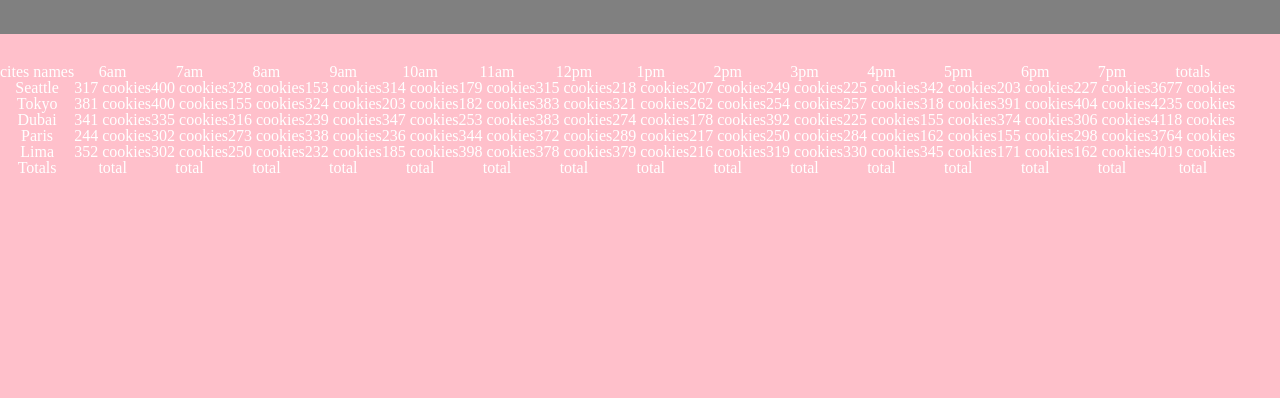
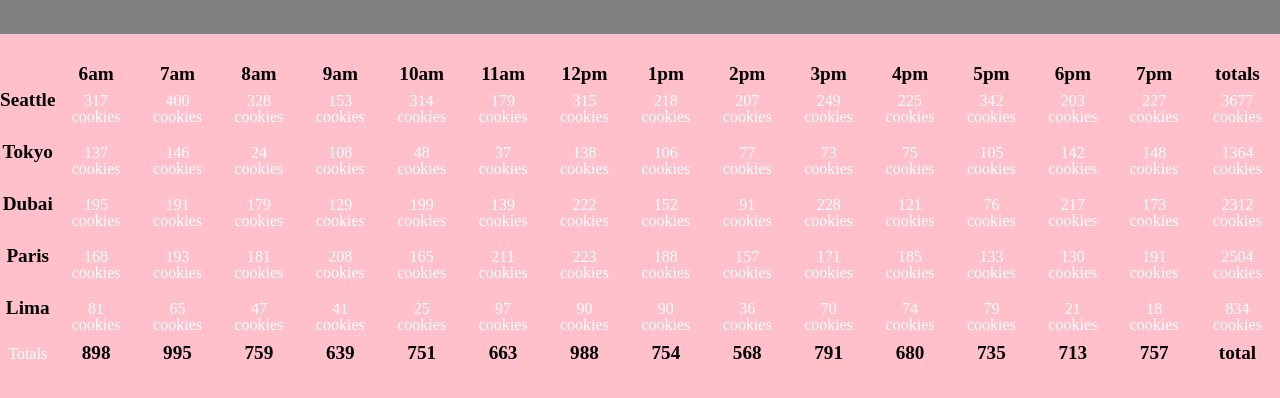
Before and after one commit to ashrf288/cookie-stand, a plain HTML site: page sales.html in a window 1280 px wide. Shown: the part 66-464 px from the top of the page. Drawn offline with Linux system fonts and the light colour scheme.

Commit message:
totalPerHour

```diff
--- a/css/style.css
+++ b/css/style.css
@@ -39,9 +39,6 @@
 
 }
 
-li{
-    font-size: 20px;
-}
 
 p{
     color:black;
@@ -54,3 +51,15 @@
     height: 30px;
     color: gray;
 }
+
+
+
+td{
+    padding :10px;
+}
+
+th{
+    font-size: larger;
+    color: black;
+    font-weight: bolder;
+}
--- a/js/app.js
+++ b/js/app.js
@@ -3,109 +3,115 @@
 let mainSection = document.getElementById('mainSection');
 
 
-let table=document.createElement('table');
+let table = document.createElement('table');
 mainSection.appendChild(table);
+
+let workHouers = ['6am', '7am', '8am', '9am', '10am', '11am', '12pm',
+    '1pm', '2pm', '3pm', '4pm', '5pm', '6pm', '7pm'];
 
 
 
 
-
-
-
-
-let workHouers= ['6am', '7am', '8am', '9am', '10am', '11am', '12pm',
- '1pm', '2pm', '3pm', '4pm', '5pm', '6pm', '7pm'];
-
-function City(name,minCustomers,maxCustomers){
-    this.cityName=name;
-    this.minCustomers=23;
-    this.maxCustomers=65;
-    this.average= 6.3,
-    this. cookiesPerHourList=[];
-    this.total=0;
-    this.totalPerCity=0;
-}
 // table header
-function hoursHeader(){
-    let workingHours=document.createElement('th');
+function hoursHeader() {
+    let workingHours = document.createElement('th');
     table.appendChild(workingHours);
-  workingHours.textContent='cites names';
+    workingHours.textContent = '';
 
 
     for (let i = 0; i < workHouers.length; i++) {
-  let workingHours=document.createElement('th');
+        let workingHours = document.createElement('th');
         table.appendChild(workingHours);
-  workingHours.textContent=workHouers[i];
+        workingHours.textContent = workHouers[i];
     }
- workingHours=document.createElement('th');
+    workingHours = document.createElement('th');
     table.appendChild(workingHours);
-  workingHours.textContent='totals';
+    workingHours.textContent = 'totals';
+}
+///// table footer
+    function footer() {
+
+
+        let totalPerHourArray=[];
+        for (let a=0;a<14;a++){
+            let totalPerHour=0;
+            totalPerHour+=seattle.cookiesPerHourList[a]
+            totalPerHour+=tokyo.cookiesPerHourList[a]
+            totalPerHour+=dubai.cookiesPerHourList[a]
+            totalPerHour+=paris.cookiesPerHourList[a]
+            totalPerHour+=lima.cookiesPerHourList[a]
+            totalPerHourArray.push(totalPerHour);
+            }
+            console.log(totalPerHourArray)
+        let tableFooter = document.createElement('tfoot');
+        table.appendChild(tableFooter)
+        tableFooter.textContent = 'Totals';
+
+        for (let i = 0; i < workHouers.length; i++) {
+            let cityTotals = document.createElement('th');
+            tableFooter.appendChild(cityTotals);
+            cityTotals.textContent = `${totalPerHourArray[i]}`;
+        }
+
+        let cityTotals = document.createElement('th');
+        tableFooter.appendChild(cityTotals);
+        cityTotals.textContent = 'total';
+
+
 
     }
 
 
+///// object start
 
-
-///// table footer
-
-function footer(){
-    let tableFooter=document.createElement('tfoot');
-    table.appendChild(tableFooter)
-    tableFooter.textContent='Totals';
-
-    for (let i = 0; i < workHouers.length; i++) {
-    let cityTotals= document.createElement('td');
-    tableFooter.appendChild(cityTotals);
-    cityTotals.textContent='total';
+function City(name, minCustomers, maxCustomers) {
+    this.cityName = name;
+    this.minCustomers = minCustomers;
+    this.maxCustomers = maxCustomers;
+    this.average = 6.3,
+        this.cookiesPerHourList = [];
+    this.total = 0;
 }
 
-    let cityTotals= document.createElement('td');
-    tableFooter.appendChild(cityTotals);
-    cityTotals.textContent='total';
-}
-
-
-
 //// prototypes
- City.prototype.customersPerHour= function (min, max) {
-    return  Math.random() * (this.maxCustomers - this.minCustomers) + this.minCustomers;
+City.prototype.customersPerHour = function (min, max) {
+    return Math.random() * (this.maxCustomers - this.minCustomers) + this.minCustomers;
 
 }
-City.prototype.cookiesPerHour= function () {
+City.prototype.cookiesPerHour = function () {
     for (let i = 0; i < workHouers.length; i++) {
-        let cookie=Math.floor(this.customersPerHour() * this.average);
+        let cookie = Math.floor(this.customersPerHour() * this.average);
         this.cookiesPerHourList.push(cookie);
-       this.total=this.total+cookie;
+        this.total = this.total + cookie;
     }
     ;
 };
 
 
 
-City.prototype.render= function () {
+City.prototype.render = function () {
     let seattleSection = document.createElement('section');
     mainSection.appendChild(seattleSection);
 
-    let workingHoursRow1= document.createElement('tr');
+    let workingHoursRow1 = document.createElement('tr');
     table.appendChild(workingHoursRow1);
-   let workingHoursData=document.createElement('th');
+    let workingHoursData = document.createElement('th');
     workingHoursData.textContent = ` ${this.cityName}`
     workingHoursRow1.appendChild(workingHoursData);
 
     for (let j = 0; j < this.cookiesPerHourList.length; j++) {
-        let workingHoursData=document.createElement('td');
+        let workingHoursData = document.createElement('td');
         workingHoursData.textContent = ` ${this.cookiesPerHourList[j]} cookies`
         workingHoursRow1.appendChild(workingHoursData);
 
     }
-      workingHoursData=document.createElement('td');
+    workingHoursData = document.createElement('td');
     workingHoursData.textContent = ` ${this.total} cookies`
     workingHoursRow1.appendChild(workingHoursData);
 
 
 
 
-         // total cookies sold in all cites
 
 
 
@@ -115,20 +121,13 @@
 
 
 
-
-
-
-
-
-
-
-
 // calling
 
 
 hoursHeader();
-    footer();
-let seattle=new City('Seattle',23,65,6.3,0);
+
+
+let seattle = new City('Seattle', 23, 65, 6.3, 0);
 seattle.customersPerHour();
 seattle.cookiesPerHour();
 seattle.render();
@@ -136,28 +135,32 @@
 
 
 
-let tokyo=new City('Tokyo',3,24,1.2,0);
+let tokyo = new City('Tokyo', 3, 24, 1.2, 0);
 
 tokyo.customersPerHour();
 tokyo.cookiesPerHour();
 tokyo.render();
 
-let dubai=new City('Dubai',11,38,3.7,0);
+let dubai = new City('Dubai', 11, 38, 3.7, 0);
 
 dubai.customersPerHour();
 dubai.cookiesPerHour();
 dubai.render();
 
 
-let paris=new City('Paris',20,38,2.3,0);
+let paris = new City('Paris', 20, 38, 2.3, 0);
 
 paris.customersPerHour();
 paris.cookiesPerHour();
 paris.render();
 
 
-let lima=new City('Lima',2,16,4.6,0);
+let lima = new City('Lima', 2, 16, 4.6, 0);
 
 lima.customersPerHour();
 lima.cookiesPerHour();
 lima.render();
+
+
+
+footer();
```
Lines whose indentation alone changed are shown as unchanged.
